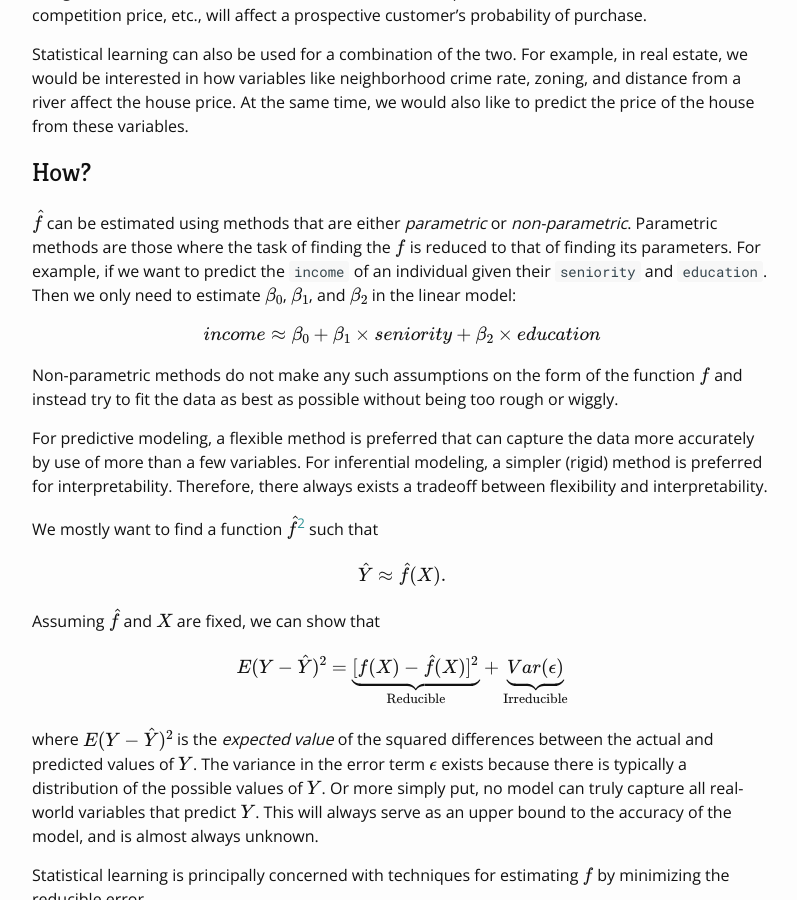
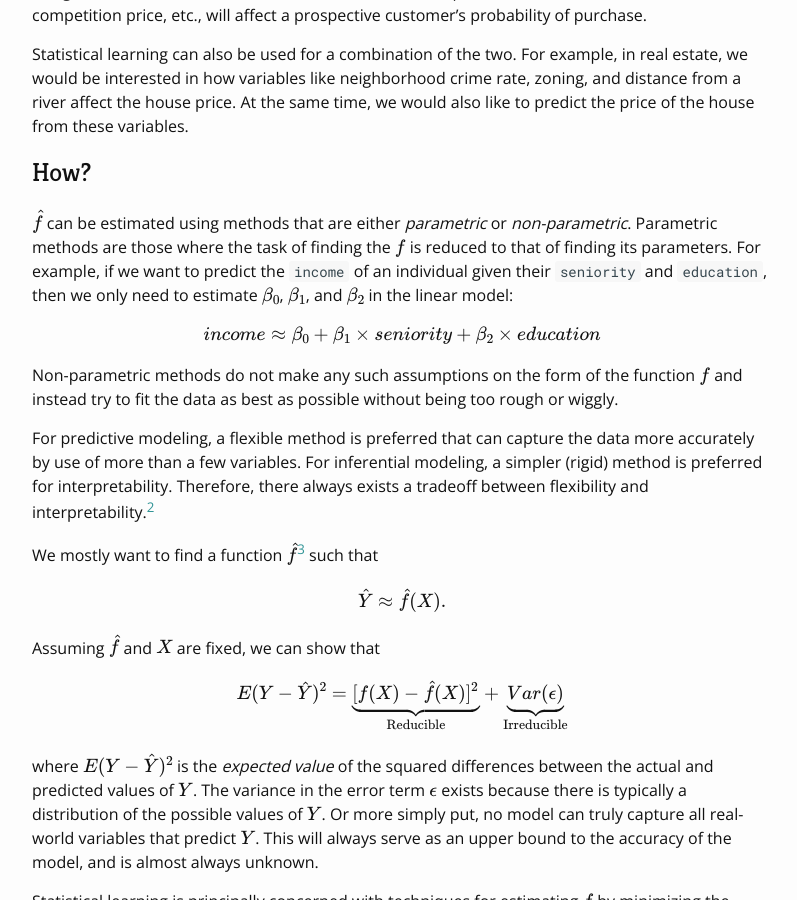
Before and after one commit to sinablk/sinablk.github.io, a Jekyll site: the page built from _posts/2019-01-29-what-is-statistical-learning.markdown, in a window 1280 px wide and 900 px high, scrolled down 1055 px. Shown: the whole window, without its empty margins (238-1035 px from the left). Built offline with Jekyll 4.4.1, drawn with Linux system fonts in a browser that asks for light colours; nearby versions of some CDN libraries; formulas are drawn with MathJax 3; some of the changed text lies outside the part shown.

Commit message:
Minor edits

```diff
--- a/_drafts/2019-01-29-what-is-statistical-learning-draft.markdown
+++ b/_drafts/2019-01-29-what-is-statistical-learning-draft.markdown
@@ -7,6 +7,7 @@ mathjax: true
 tags: [statistics, machine_learning, statistical_learning]
 postFooter: Additional information, and maybe a <a href="#">link or two</a>.
 ---
+
 > This is the first in a series of posts that I'm doing on statistical learning.[^1] All the material is based on [An Introduction to Statistical Learning](http://www-bcf.usc.edu/~gareth/ISL/) book which was taught by the authors and Stanford University professors Trevor Hastie and Rob Tibshirani. The aim is to condense the concepts taught in the course and the material in the book to a series of under-10-minute reads in as simple a language as possible, something likening to the [Feynman technique](https://mattyford.com/blog/2014/1/23/the-feynman-technique-model).
 
 ### What?
--- a/_posts/2019-01-29-what-is-statistical-learning.markdown
+++ b/_posts/2019-01-29-what-is-statistical-learning.markdown
@@ -7,6 +7,7 @@ mathjax: true
 tags: [statistics, machine_learning, statistical_learning]
 postFooter: Additional information, and maybe a <a href="#">link or two</a>.
 ---
+
 > This is the first in a series of posts that I'm doing on statistical learning.[^1] All the material is based on [An Introduction to Statistical Learning](http://www-bcf.usc.edu/~gareth/ISL/) book which was taught by the authors and Stanford University professors Trevor Hastie and Rob Tibshirani. The aim is to condense the concepts taught in the course and the material in the book to a series of under-10-minute reads in as simple a language as possible, something likening to the [Feynman technique](https://mattyford.com/blog/2014/1/23/the-feynman-technique-model).
 
 ### What?
@@ -33,15 +34,15 @@ Statistical learning can also be used for a combination of the two. For example,
 
 ### How?
 
-$\hat{f}$ can be estimated using methods that are either *parametric* or *non-parametric*. Parametric methods are those where the task of finding the $f$ is reduced to that of finding its parameters. For example, if we want to predict the `income` of an individual given their `seniority` and `education`. Then we only need to estimate $\beta_0$, $\beta_1$, and $\beta_2$ in the linear model:
+$\hat{f}$ can be estimated using methods that are either *parametric* or *non-parametric*. Parametric methods are those where the task of finding the $f$ is reduced to that of finding its parameters. For example, if we want to predict the `income` of an individual given their `seniority` and `education`, then we only need to estimate $\beta_0$, $\beta_1$, and $\beta_2$ in the linear model:
 
 $$income \approx \beta_0 + \beta_1 \times seniority + \beta_2 \times education$$
 
 Non-parametric methods do not make any such assumptions on the form of the function $f$ and instead try to fit the data as best as possible without being too rough or wiggly.
 
-For predictive modeling, a flexible method is preferred that can capture the data more accurately by use of more than a few variables. For inferential modeling, a simpler (rigid) method is preferred for interpretability. Therefore, there always exists a tradeoff between flexibility and interpretability.
+For predictive modeling, a flexible method is preferred that can capture the data more accurately by use of more than a few variables. For inferential modeling, a simpler (rigid) method is preferred for interpretability. Therefore, there always exists a tradeoff between flexibility and interpretability.[^2]
 
-We mostly want to find a function $\hat{f}$[^2] such that
+We mostly want to find a function $\hat{f}$[^3] such that
 
 $$ \hat{Y} \approx \hat{f}(X). $$
 
```
Also changed, not shown: other parts of _posts/2019-01-29-what-is-statistical-learning.markdown (+2 -2 lines).
